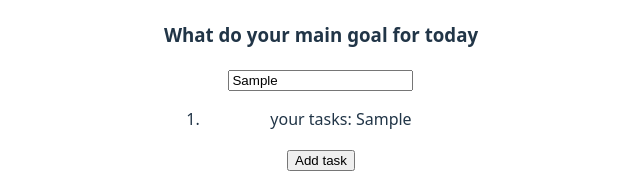
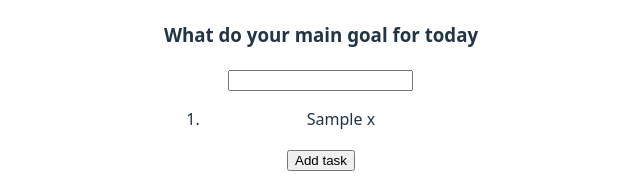
Before and after one commit to Nusuit/cohart_intern, a React (Vite) app: page /todolist in a window 1280 px wide. Both pictures are taken after typing "Sample" into the empty fields and a click on the input "Add task". Shown: the part 342-523 px from the top of the page, without its empty margins (319-959 px from the left). Built offline with nearby package versions, Linux system fonts and the light colour scheme.

Commit message:
update & complete basic todolist app

```diff
--- a/src/TodoList.jsx
+++ b/src/TodoList.jsx
@@ -2,18 +2,31 @@ import React from "react";
 
 class TodoList extends React.Component {
   state = {
-    tasks: "",
+    tasks: [],
+    newTask: "",
   };
 
   handleOnChange = (event) => {
     this.setState({
-      tasks: event.target.value,
+      newTask: event.target.value,
     });
   };
 
   handleOnClick = (event) => {
     event.preventDefault();
     console.log(">>> clicked");
+    this.setState({
+      tasks: [...this.state.tasks, this.state.newTask],
+      newTask: "",
+    });
+  };
+
+  handleRemove = (task) => {
+    let currentTask = this.state.tasks; //use let because const cannot change value
+    currentTask = currentTask.filter((item) => item.id !== task.id);
+    this.setState({
+      tasks: currentTask,
+    });
   };
   render() {
     const username = localStorage.getItem("username") || "Guest";
@@ -21,10 +34,19 @@ class TodoList extends React.Component {
       <>
         <h2>Good morning {username} </h2>
         <h3>What do your main goal for today</h3>
-        <input type="text" onChange={(event) => this.handleOnChange(event)} />
+        <input
+          type="text"
+          value={this.state.newTask}
+          onChange={(event) => this.handleOnChange(event)}
+        />
         <div>
           <ol>
-            <li>your tasks: {this.state.tasks}</li>
+            {this.state.tasks.map((task, index) => (
+              <li key={index}>
+                {task}
+                <span onClick={(task) => this.handleRemove(task)}> x</span>
+              </li>
+            ))}
           </ol>
         </div>
         <input
```
